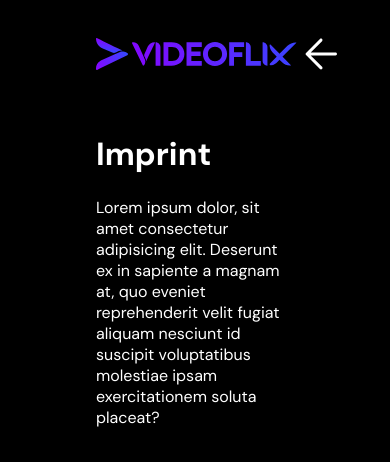
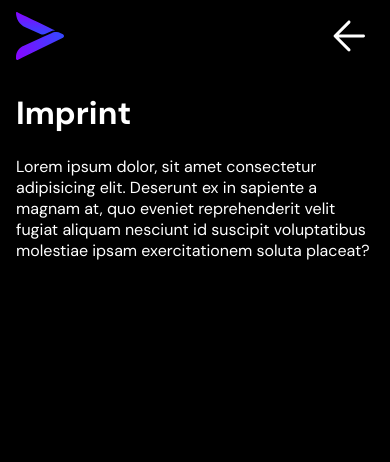
Before and after one commit to Regige/videoflix_frontend, an Angular app: page /imprint in a window 390 px wide. Shown: the top 462 px of the page. Built offline with nearby package versions, Linux system fonts and the light colour scheme.

Commit message:
Responsivnes

```diff
--- a/src/app/shared/header/header.component.html
+++ b/src/app/shared/header/header.component.html
@@ -1,10 +1,10 @@
 <header>
   <!-- left -->
-  @if(currentRoute === '/start-page' || currentRoute === '/privacy-police' ||
-  currentRoute === '/imprint') {
+  @if(currentRoute === '/main-page' || isMobile) {
+  <img src="assets/img/Symbol.svg" alt="Logo" />
+  } @else if(currentRoute === '/start-page' || currentRoute ===
+  '/privacy-police' || currentRoute === '/imprint') {
   <img src="assets/img/Logo.svg" alt="Logo" />
-  } @else if(currentRoute === '/main-page') {
-  <img src="assets/img/Symbol.svg" alt="Logo" />
   }
 
   <!-- right -->
--- a/src/app/shared/header/header.component.scss
+++ b/src/app/shared/header/header.component.scss
@@ -35,4 +35,8 @@ header {
         }
     }
 
+    @media (max-width: 640px) {
+        height: auto;
+        padding: 10px 16px 10px 16px;
+    }
 }
--- a/src/app/shared/header/header.component.ts
+++ b/src/app/shared/header/header.component.ts
@@ -15,6 +15,7 @@ import { StartService } from '../../services/start.service';
 export class HeaderComponent {
   readonly dialog = inject(MatDialog);
   currentRoute: string = '';
+  isMobile = false;
 
 
   constructor(private router: Router, public start: StartService) {
@@ -28,7 +29,14 @@ export class HeaderComponent {
 
   ngOnInit(): void {
     this.currentRoute = this.router.url;
-    console.log('currentRoute is: ', this.currentRoute)
+
+    this.checkScreenWidth();
+  }
+
+  checkScreenWidth(): void {
+    this.isMobile = window.innerWidth < 640;
+    console.log("so sieht isMobile aus", this.isMobile);
+
   }
 
 
--- a/src/app/shared/imprint/imprint.component.scss
+++ b/src/app/shared/imprint/imprint.component.scss
@@ -2,4 +2,8 @@
 
 main {
     padding: 112px 96px;
+
+    @media (max-width: 640px) {
+        padding: 71px 16px 71px 16px;
+    }
 }
--- a/src/app/shared/privacy-police/privacy-police.component.scss
+++ b/src/app/shared/privacy-police/privacy-police.component.scss
@@ -2,4 +2,8 @@
 
 main {
     padding: 112px 96px;
+
+    @media (max-width: 640px) {
+        padding: 71px 16px 71px 16px;
+    }
 }
--- a/src/app/start-page/start-page.component.scss
+++ b/src/app/start-page/start-page.component.scss
@@ -7,6 +7,7 @@
     align-items: center;
     gap: 32px;
     color: white;
+    padding: 0px 16px;
 
     .start-tx {
         display: flex;
@@ -17,15 +18,30 @@
         h1 {
             @include font48(700);
             margin: 0;
+            text-align: center;
+
+            @media (max-width: 768px) {
+                @include font40(700);
+            }
         }
 
         h3 {
             @include font24(500);
             margin: 0;
+            text-align: center;
+
+            @media (max-width: 768px) {
+                @include font20(500);
+            }
         }
         p {
             @include font18(400);
             margin: 0;
+            text-align: center;
+
+            @media (max-width: 768px) {
+                @include font16(400);
+            }
         }
     }
 
@@ -50,6 +66,10 @@
             &:focus {
                 outline: none;
             }
+
+            @media (max-width: 768px) {
+                width: 304px;
+            }
         }
 
         input[type="submit"] {
@@ -61,5 +81,10 @@
             padding-right: 52px;
             width: auto;
         }
+
+        @media (max-width: 768px) {
+            flex-direction: column;
+            align-items: center;
+        }
     }
 }
--- a/src/styles.scss
+++ b/src/styles.scss
@@ -18,15 +18,33 @@ body {
     font-weight: $fontWeight;
 }
 
+@mixin font16($fontWeight) {
+    font-size: 16px;
+    line-height: 20.83px;
+    font-weight: $fontWeight;
+}
+
 @mixin font18($fontWeight) {
     font-size: 18px;
     line-height: 23.44px;
     font-weight: $fontWeight;
 }
 
+@mixin font20($fontWeight) {
+    font-size: 20px;
+    line-height: 26.04px;
+    font-weight: $fontWeight;
+}
+
 @mixin font24($fontWeight) {
     font-size: 24px;
     line-height: 31.25px;
+    font-weight: $fontWeight;
+}
+
+@mixin font40($fontWeight) {
+    font-size: 40px;
+    line-height: 40px;
     font-weight: $fontWeight;
 }
 
@@ -73,6 +91,11 @@ body {
          align-items: center;
          gap: 32px;
     }
+
+    @media (max-width: 640px) {
+        padding: 43px 24px;
+        width: 358px;
+    }
 }
 
 
@@ -92,6 +115,11 @@ body {
     &:focus {
         outline: none;
     }
+
+    @media (max-width: 640px) {
+        width: 310px;
+    }
+
 }
 
 
```
